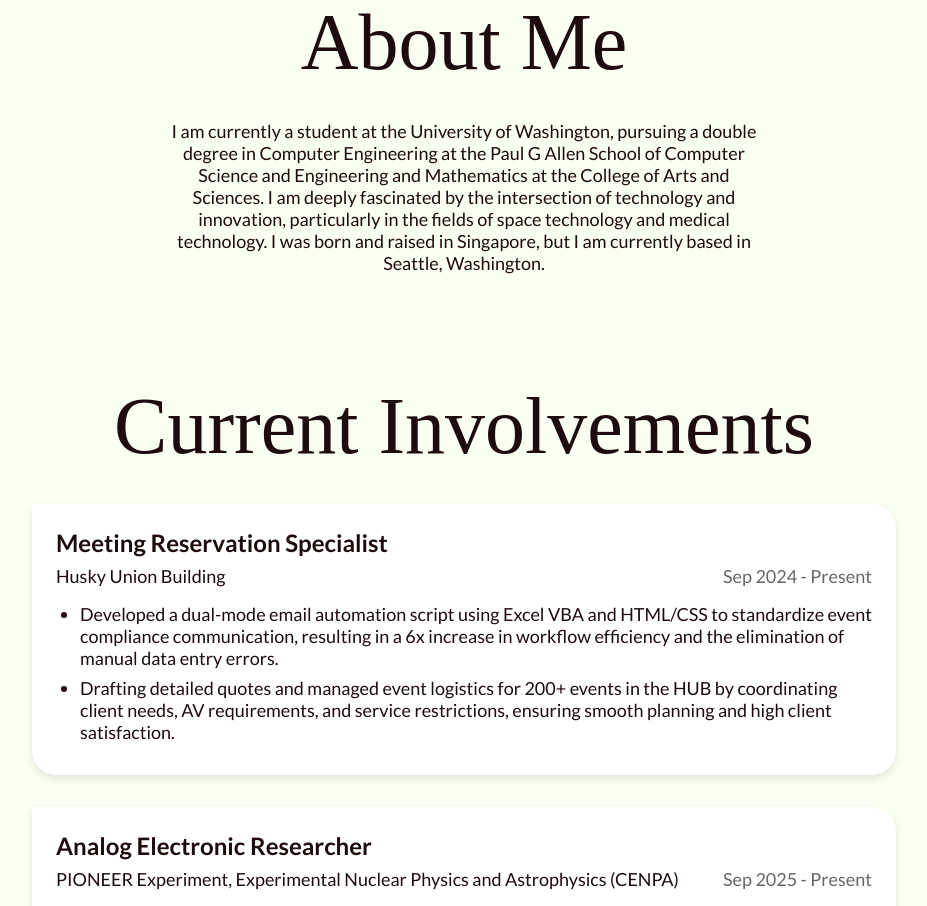
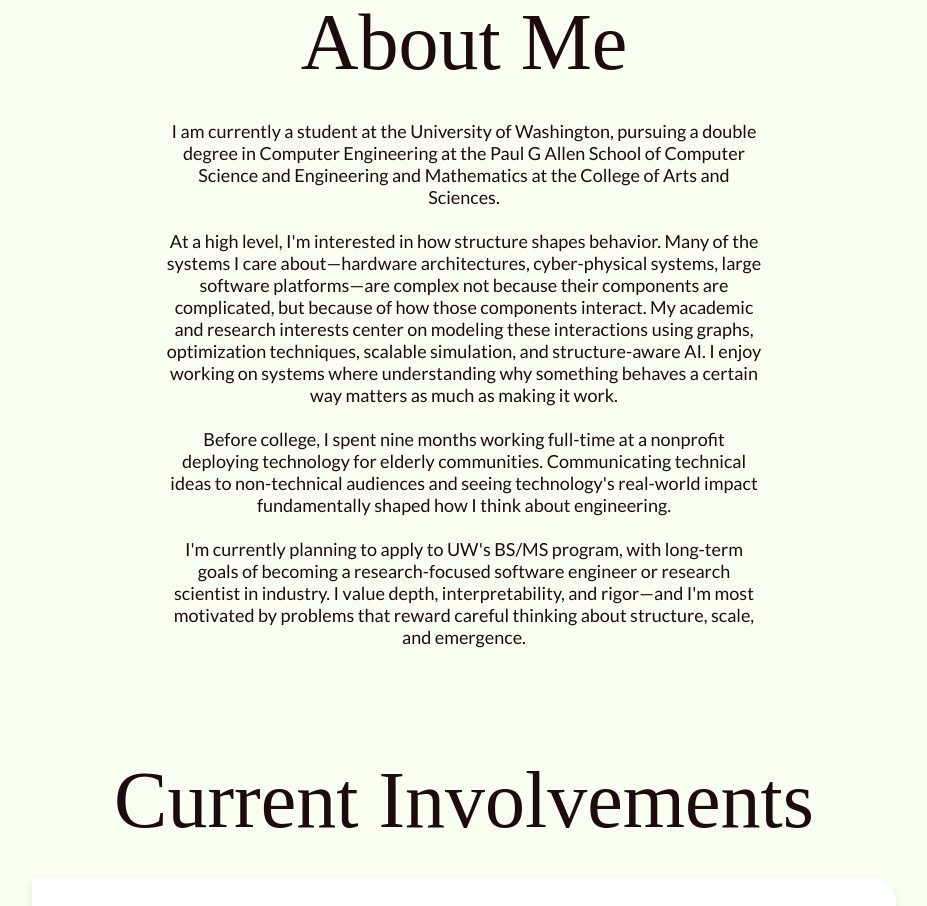
Before and after one commit to Yd025/yd025.github.io, a React (Vite) app: page /#/ in a window 1280 px wide. Shown: the part 840-1746 px from the top of the page, without its empty margins (176-1103 px from the left). Built offline with nearby package versions, Linux system fonts and the light colour scheme; a web font is replaced by a local one.

Commit message:
Update about me

```diff
--- a/src/pages/Home.tsx
+++ b/src/pages/Home.tsx
@@ -56,7 +56,13 @@ export function Home() {
             </div>
             <div className="about-content">
               <p>
-                I am currently a student at the University of Washington, pursuing a double degree in Computer Engineering at the Paul G Allen School of Computer Science and Engineering and Mathematics at the College of Arts and Sciences. I am deeply fascinated by the intersection of technology and innovation, particularly in the fields of space technology and medical technology. I was born and raised in Singapore, but I am currently based in Seattle, Washington.
+                I am currently a student at the University of Washington, pursuing a double degree in Computer Engineering at the Paul G Allen School of Computer Science and Engineering and Mathematics at the College of Arts and Sciences.
+                <br /><br />
+                At a high level, I'm interested in how structure shapes behavior. Many of the systems I care about—hardware architectures, cyber-physical systems, large software platforms—are complex not because their components are complicated, but because of how those components interact. My academic and research interests center on modeling these interactions using graphs, optimization techniques, scalable simulation, and structure-aware AI. I enjoy working on systems where understanding why something behaves a certain way matters as much as making it work.
+                <br /><br />
+                Before college, I spent nine months working full-time at a nonprofit deploying technology for elderly communities. Communicating technical ideas to non-technical audiences and seeing technology's real-world impact fundamentally shaped how I think about engineering.
+                <br /><br />
+                I'm currently planning to apply to UW's BS/MS program, with long-term goals of becoming a research-focused software engineer or research scientist in industry. I value depth, interpretability, and rigor—and I'm most motivated by problems that reward careful thinking about structure, scale, and emergence.
               </p>
             </div>
           </div>
```
